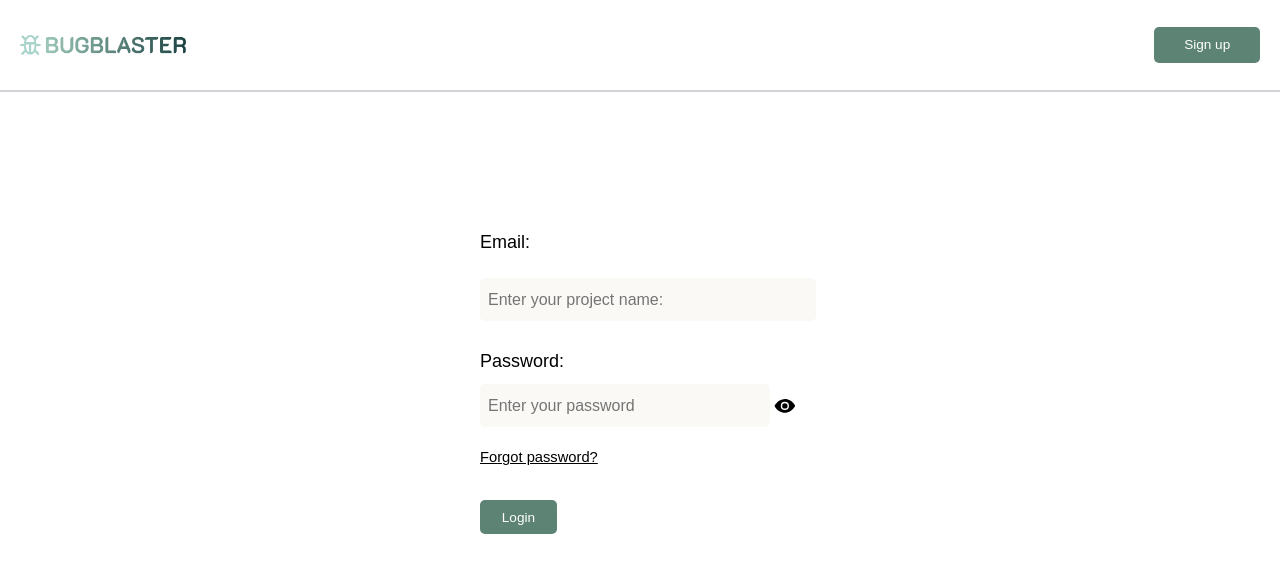
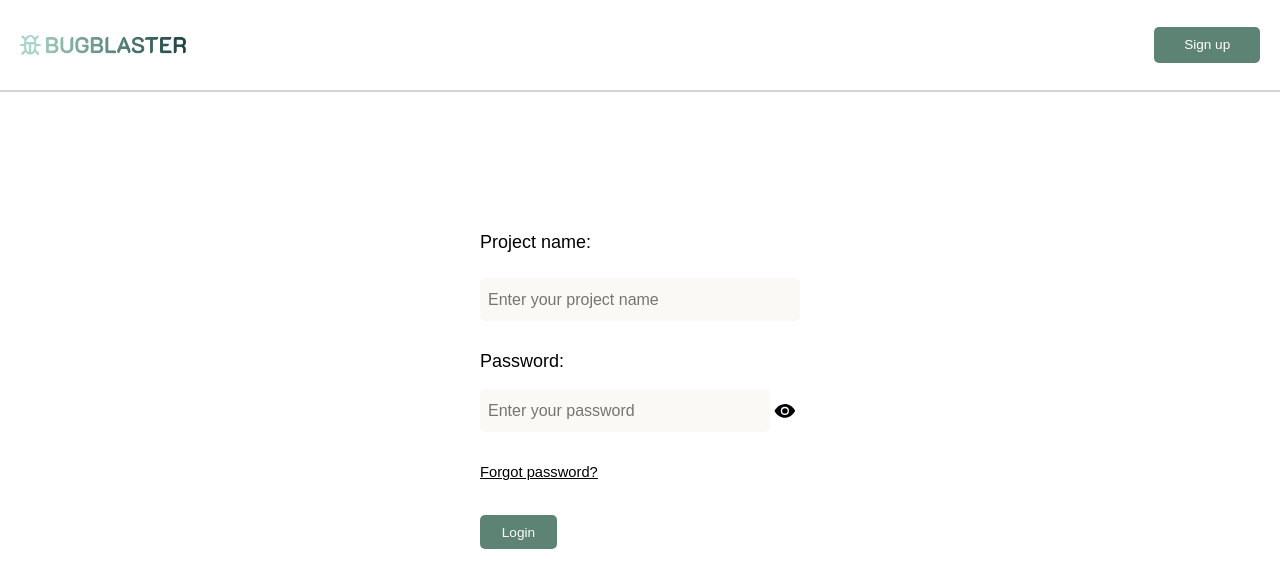
Before and after one commit to TonyPhan0505/BugBlaster, a React (Create React App) app in the folder frontend/: page / in a window 1280 px wide. Shown: the top 588 px of the page. Built offline with nearby package versions, Linux system fonts and the light colour scheme.

Commit message:
refactor: restyled login form

```diff
--- a/frontend/src/components/login/Form.component.js
+++ b/frontend/src/components/login/Form.component.js
@@ -64,16 +64,16 @@ export default function Form() {
     }
 
     function showForgotPasswordInstruction() {
-        showInstructionAlert("Please contact the development team using your registered email address.");
+        showInstructionAlert("Please contact the development team using your project's registered email address.");
     }
 
     return (
         <div style={isMobile ? styles.rootMobile : styles.root}>
-            <label style={styles.label}>Email:</label>
+            <label style={styles.label}>Project name:</label>
             <input
                 type="text"
                 style={styles.input}
-                placeholder="Enter your project name:"
+                placeholder="Enter your project name"
                 value={projectName}
                 onChange={(e) => setProjectName(e.target.value)}
             />
@@ -119,6 +119,8 @@ const styles = {
   root: {
     width: "25%",
     margin: 'auto',
+    display: "flex",
+    flexDirection: "column",
     paddingTop: '20px',
     fontSize: "1.125rem",
     marginTop: "100px"
@@ -126,6 +128,8 @@ const styles = {
   rootMobile: {
     width: "84%",
     margin: 'auto',
+    display: "flex",
+    flexDirection: "column",
     paddingTop: '20px',
     fontSize: "1.125rem",
     marginTop: "100px"
@@ -137,7 +141,7 @@ const styles = {
     marginTop: "20px"
   },
   input: {
-    width: '100%',
+    width: '95%',
     height: "1.7rem",
     padding: '8px',
     marginBottom: '10px',
```
Lines whose indentation alone changed are shown as unchanged.
